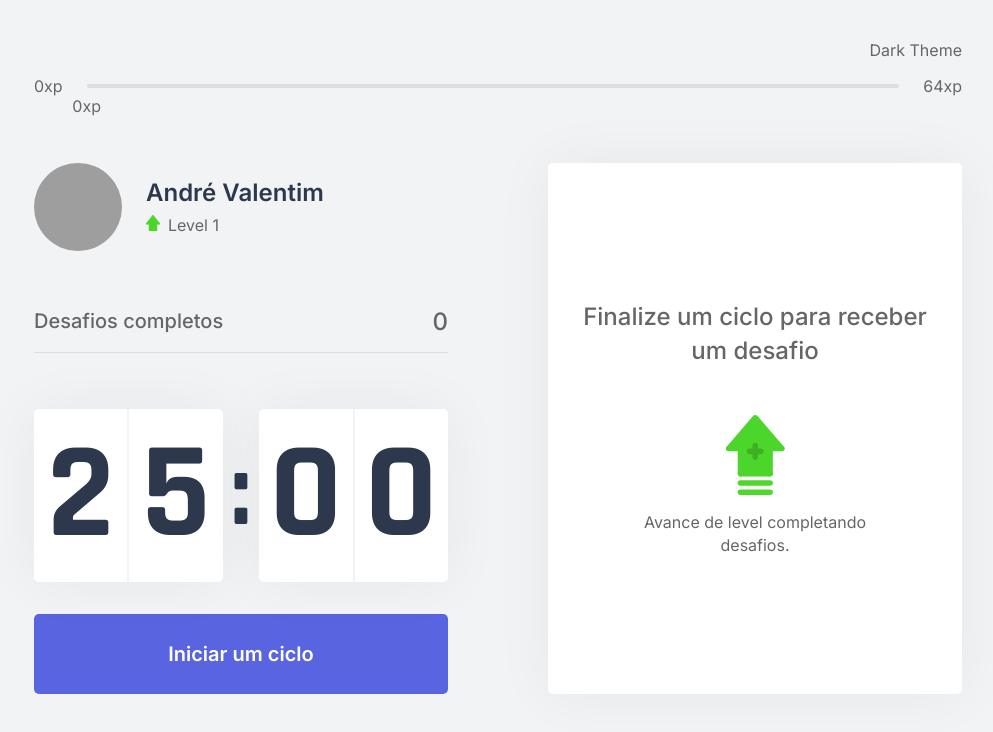
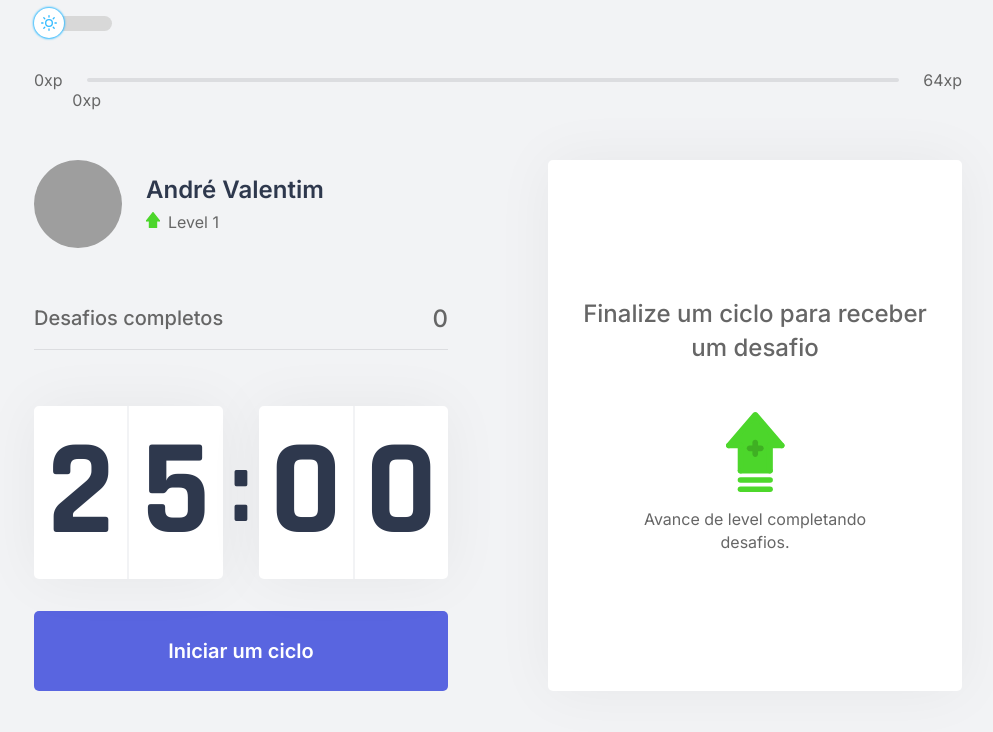
Before and after one commit to avalentim7/move-it-next, a Next.js app: page / in a window 1280 px wide. Shown: the top 732 px of the page, without its empty margins (142-1135 px from the left). Built offline with nearby package versions, Linux system fonts and the light colour scheme; grey boxes are pictures that could not be loaded.

Commit message:
alterado DarkMode para usar componente react-switch

```diff
--- a/package.json
+++ b/package.json
@@ -11,7 +11,9 @@
     "js-cookie": "^2.2.1",
     "next": "10.0.7",
     "react": "17.0.1",
-    "react-dom": "17.0.1"
+    "react-dom": "17.0.1",
+    "react-icons": "^4.2.0",
+    "react-switch": "^6.0.0"
   },
   "devDependencies": {
     "@types/js-cookie": "^2.2.6",
--- a/src/components/ExperienceBar.tsx
+++ b/src/components/ExperienceBar.tsx
@@ -10,9 +10,6 @@ export default function ExperienceBar() {
 
     const percentToNextLevel = Math.round(currentExperience * 100) / experienceToNextLevel;
 
-    console.log(percentToNextLevel);
-    console.log(currentExperience);
-    console.log(experienceToNextLevel);
     return (
         <header className={styles.experienceBar}>
             <span>0xp</span>
--- a/src/components/ToggleSwitch.tsx
+++ b/src/components/ToggleSwitch.tsx
@@ -1,4 +1,9 @@
 import React, { useContext, useState } from 'react';
+import Switch from 'react-switch';
+
+import { FaMoon, FaSun } from 'react-icons/fa';
+import { FiSun, FiMoon } from 'react-icons/fi';
+
 import { DarkModeContext } from '../contexts/DarkModeContext';
 
 import styles from '../styles/components/ToggleSwitch.module.css';
@@ -7,9 +12,28 @@ export default function ToggleSwitch() {
     const { darkModeEnabled, handleDarkModeEnabled } = useContext(DarkModeContext);
 
     return (
-        <div className={styles.container}>
+        <>
+        <Switch
+            onChange={handleDarkModeEnabled}
+            checked={darkModeEnabled}
+            offHandleColor={'#fff'}
+            offColor={'#d8d8d8'}
+            onColor={'#333'}
+            onHandleColor={'#222'}
+            checkedHandleIcon={<div className={'switch-icon'}><FiMoon color={'#33bbff'} /></div>}
+            uncheckedHandleIcon={<div className={'switch-icon'}><FiSun color={'#33bbff'} /></div>}
+            checkedIcon={<div></div>}
+            uncheckedIcon={<div></div>}
+            handleDiameter={30}
+            boxShadow={'0px 0px 2px 1px #33bbff'}
+            height={15}
+            width={70}
+            className={'toggle-switch-container'}
+        />
+        {/* <div className={styles.container}>
             <input type="checkbox" name="Dark Mode" id="darkModeToggle" onChange={handleDarkModeEnabled} />
             <label htmlFor="darkModeToggle">{darkModeEnabled ? 'Light Theme' : 'Dark Theme' }</label>
-        </div>
+        </div> */}
+        </>
     )
 }
--- a/src/contexts/DarkModeContext.tsx
+++ b/src/contexts/DarkModeContext.tsx
@@ -14,11 +14,11 @@ export const DarkModeContext = createContext({} as DarkModeContextData);
 export function DarkModeProvider({ children }: DarkModeProviderProps) {
     const [darkModeEnabled, setDarkModeEnabled] = useState(false);
 
-    const handleDarkModeEnabled = (e) => {
+    const handleDarkModeEnabled = () => {
         const $html = document.querySelector('html')
         $html.classList.toggle('dark');
 
-        setDarkModeEnabled(e.target.checked);
+        setDarkModeEnabled(!darkModeEnabled);
     }
 
     return (
--- a/src/styles/global.css
+++ b/src/styles/global.css
@@ -61,3 +61,16 @@ a {
     color: inherit;
     text-decoration: none;
 }
+
+.toggle-switch-container {
+    position: relative !important;
+    top: -2rem;
+    display: flex !important;
+}
+
+.switch-icon {
+    display: flex;
+    justify-content: center;
+    align-items: center;
+    height: 100%;
+}
```
Also changed, not shown: 1 other file (tests, documents, lock files or other folders).
